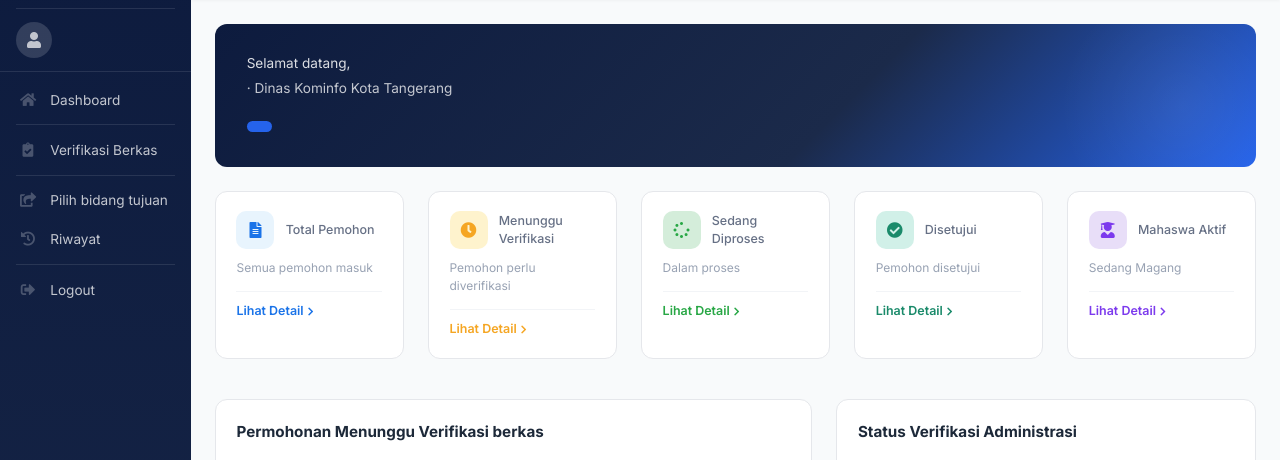
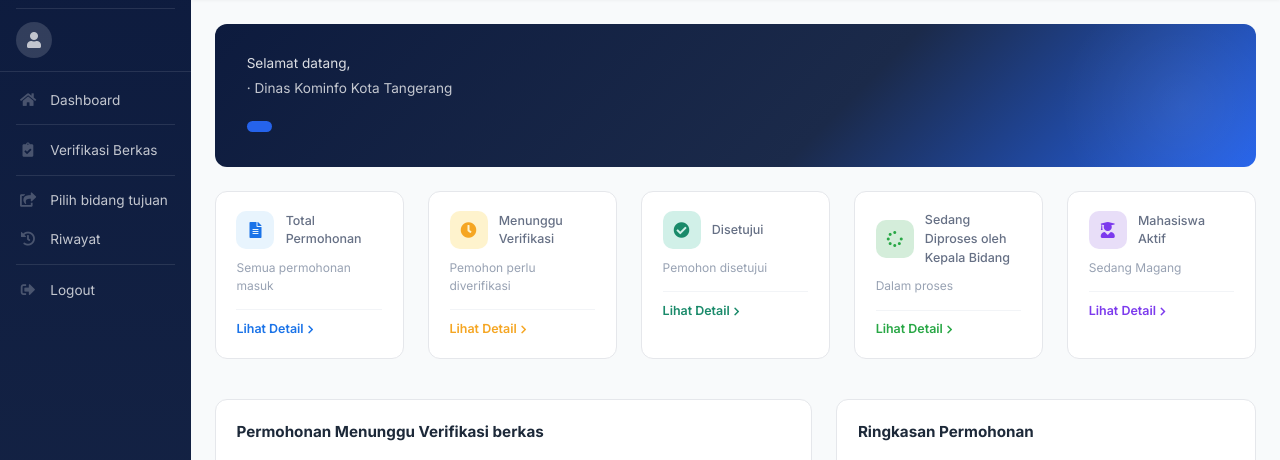
Before and after one commit to Lia-fady/E-Layanan, a CodeIgniter 4 app: the page made by app/Views/dashboard/sekretariat/v_dashboard.php in a window 1280 px wide. Shown: the part 70-530 px from the top of the page. Run offline with PHP 8.4 and a stand-in for CodeIgniter, Linux system fonts and the light colour scheme; the template is opened without the code that fills it, so the values that code supplies are empty; some libraries are stand-ins or nearby versions.

Commit message:
feat: implement dashboard controller and view for secretariat module to display internship application statistics and summaries

```diff
--- a/app/Views/dashboard/sekretariat/v_dashboard.php
+++ b/app/Views/dashboard/sekretariat/v_dashboard.php
@@ -33,17 +33,17 @@
 
 <!-- Stat Cards Row (5 cards) -->
 <div class="row mb-4">
-    <!-- Total Pemohon -->
+    <!-- Total Permohonan -->
     <div class="col-xl col-md-6 mb-3">
         <div class="stat-card">
             <div class="stat-card-header">
                 <div class="stat-card-icon blue">
                     <i class="fas fa-file-alt"></i>
                 </div>
-                <div class="stat-card-title">Total Pemohon</div>
+                <div class="stat-card-title">Total Permohonan</div>
             </div>
             <div class="stat-card-value"><?= esc($total_permohonan) ?></div>
-            <div class="stat-card-desc">Semua pemohon masuk</div>
+            <div class="stat-card-desc">Semua permohonan masuk</div>
             <a href="<?= site_url('sekretariat/riwayat') ?>" class="stat-card-link blue">
                 Lihat Detail <i class="fas fa-chevron-right fa-xs"></i>
             </a>
@@ -67,23 +67,6 @@
         </div>
     </div>
 
-    <!-- Sedang Diproses -->
-    <div class="col-xl col-md-6 mb-3">
-        <div class="stat-card">
-            <div class="stat-card-header">
-                <div class="stat-card-icon green">
-                    <i class="fas fa-spinner"></i>
-                </div>
-                <div class="stat-card-title">Sedang Diproses</div>
-            </div>
-            <div class="stat-card-value"><?= esc($total_sedang_diproses) ?></div>
-            <div class="stat-card-desc">Dalam proses</div>
-            <a href="<?= site_url('sekretariat/verifikasi') ?>" class="stat-card-link green">
-                Lihat Detail <i class="fas fa-chevron-right fa-xs"></i>
-            </a>
-        </div>
-    </div>
-
     <!-- Disetujui -->
     <div class="col-xl col-md-6 mb-3">
         <div class="stat-card">
@@ -101,14 +84,31 @@
         </div>
     </div>
 
-    <!-- Mahaswa Aktif -->
+    <!-- Sedang Diproses oleh Kepala Bidang -->
+    <div class="col-xl col-md-6 mb-3">
+        <div class="stat-card">
+            <div class="stat-card-header">
+                <div class="stat-card-icon green">
+                    <i class="fas fa-spinner"></i>
+                </div>
+                <div class="stat-card-title">Sedang Diproses oleh Kepala Bidang</div>
+            </div>
+            <div class="stat-card-value"><?= esc($total_sedang_diproses) ?></div>
+            <div class="stat-card-desc">Dalam proses</div>
+            <a href="<?= site_url('sekretariat/verifikasi') ?>" class="stat-card-link green">
+                Lihat Detail <i class="fas fa-chevron-right fa-xs"></i>
+            </a>
+        </div>
+    </div>
+
+    <!-- Mahasiswa Aktif -->
     <div class="col-xl col-md-6 mb-3">
         <div class="stat-card">
             <div class="stat-card-header">
                 <div class="stat-card-icon purple">
                     <i class="fas fa-user-graduate"></i>
                 </div>
-                <div class="stat-card-title">Mahaswa Aktif</div>
+                <div class="stat-card-title">Mahasiswa Aktif</div>
             </div>
             <div class="stat-card-value"><?= esc($total_mahasiswa_aktif) ?></div>
             <div class="stat-card-desc">Sedang Magang</div>
@@ -158,15 +158,15 @@
 
     <!-- Right Column: Chart + Ringkasan -->
     <div class="col-lg-5 mb-4">
-        <!-- Status Verifikasi Administrasi -->
+        <!-- Ringkasan Permohonan -->
         <div class="chart-card mb-4">
-            <div class="card-title">Status Verifikasi Administrasi</div>
+            <div class="card-title">Ringkasan Permohonan</div>
             <div class="chart-container" style="height: 180px;">
                 <canvas id="donutChart"></canvas>
             </div>
             <ul class="chart-legend mt-3">
                 <?php
-                $chartColors = ['#4285F4', '#FFC107', '#EA4335'];
+                $chartColors = ['#34A853', '#FFC107', '#EA4335'];
                 $i = 0;
                 foreach ($status_verifikasi as $sv) :
                     $color = $chartColors[$i % count($chartColors)];
@@ -209,14 +209,14 @@
 
 <?= $this->section('scripts') ?>
 <script>
-// Donut Chart - Status Verifikasi Administrasi
+// Donut Chart - Ringkasan Permohonan
 (function() {
     const donutCtx = document.getElementById('donutChart');
     if (!donutCtx) return;
 
     const statusData = <?= json_encode($status_verifikasi) ?>;
-    const colors = ['#4285F4', '#FFC107', '#EA4335'];
-    const totalAll = statusData.reduce((sum, d) => sum + d.total, 0);
+    const colors = ['#34A853', '#FFC107', '#EA4335'];
+    const totalPermohonan = <?= (int)$total_permohonan_chart ?>;
 
     new Chart(donutCtx, {
         type: 'doughnut',
@@ -255,10 +255,10 @@
                 ctx.textBaseline = 'middle';
                 ctx.textAlign = 'center';
                 ctx.fillStyle = '#1d2939';
-                ctx.fillText(totalAll, width / 2, height / 2 - 8);
-                ctx.font = '12px Inter';
+                ctx.fillText(totalPermohonan, width / 2, height / 2 - 10);
+                ctx.font = '11px Inter';
                 ctx.fillStyle = '#98a2b3';
-                ctx.fillText('Total', width / 2, height / 2 + 14);
+                ctx.fillText('Total Permohonan', width / 2, height / 2 + 14);
                 ctx.save();
             }
         }]
```
Also changed, not shown: app/Controllers/Sekretariat/C_Dashboard.php (+33 -43 lines).
